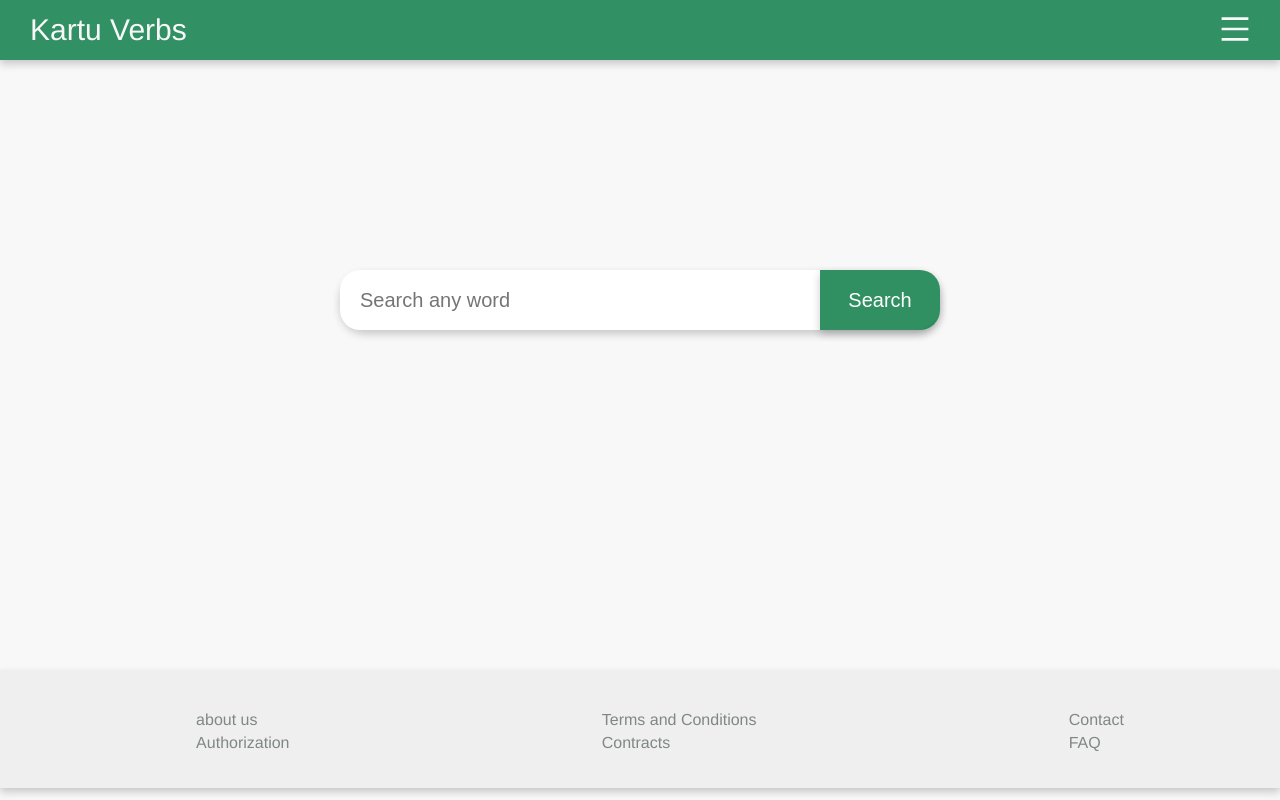
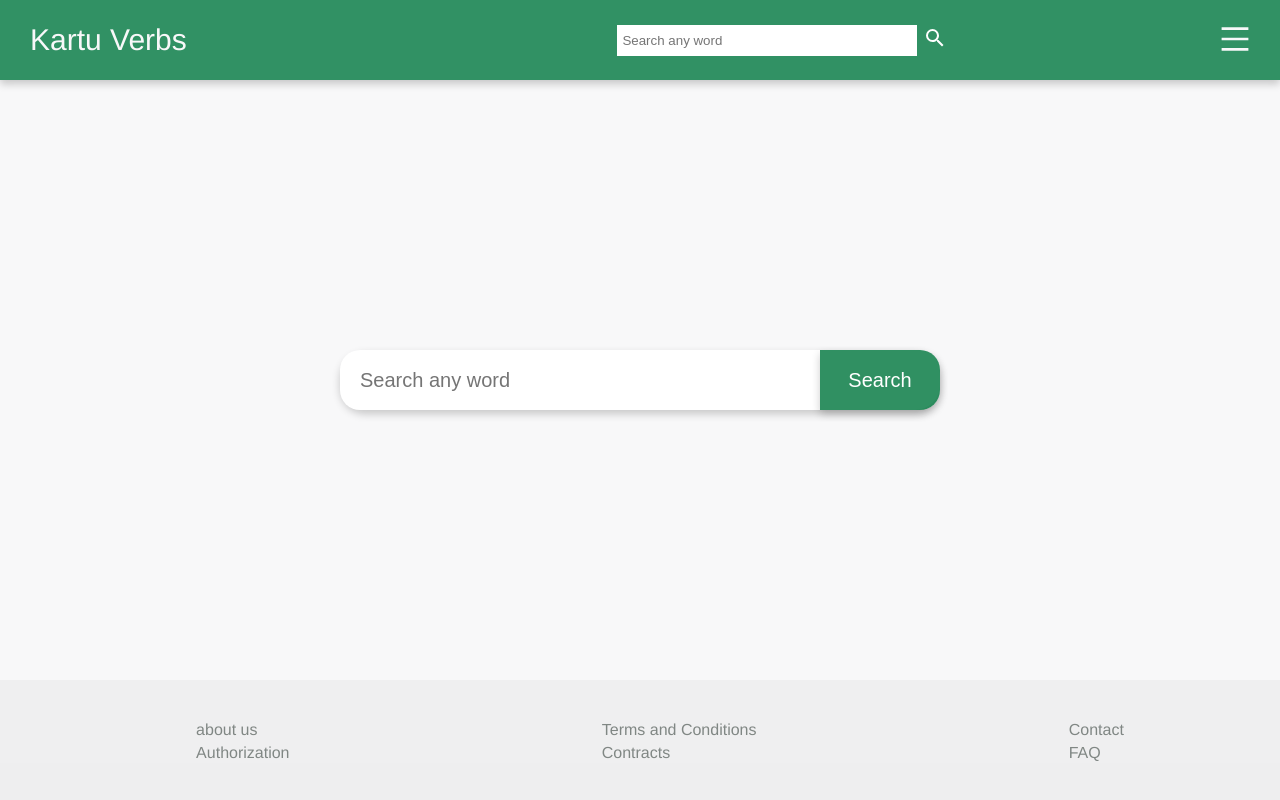
Before and after one commit to Uchaneishvili/kartu-verbs, a React (Create React App) app: page / in a window 1280 px wide. Built offline with nearby package versions, Linux system fonts and the light colour scheme.

Commit message:
header with searchbar is in progress

```diff
--- a/src/components/Footer/Footer.module.css
+++ b/src/components/Footer/Footer.module.css
@@ -4,8 +4,7 @@
 	width: 100%;
 	background-color: #cccccc38;
 	padding: 20px;
-
-	box-shadow: 0px 4px 8px 0px rgba(0, 0, 0, 0.2);
+	height: 15vh;
 }
 
 .StyledWrapper {
--- a/src/components/Header/Header.js
+++ b/src/components/Header/Header.js
@@ -1,13 +1,35 @@
 /** @format */
 
-import React from 'react';
+import React, { useState } from 'react';
 import styles from './Header.module.css';
 import { MenuOutlined } from '@ant-design/icons';
+import { SearchBarIcon } from '../../icons/searchBarIcon';
+import { Form } from 'antd';
 
-function Header() {
+function Header(props) {
+	const [searchValue, setSearchValue] = useState('');
 	return (
 		<div className={styles.nav}>
 			<div className={styles.logoContainer}>Kartu Verbs</div>
+			{props.search && (
+				<div className={styles.searchBarContainer}>
+					<Form className={styles.searchForm}>
+						<input
+							className={styles.searchInput}
+							type='text'
+							defaultValue={searchValue}
+							onChange={(e) => setSearchValue(e.target.value)}
+							placeholder='Search any word'
+						/>
+
+						<button
+							type='submit'
+							className={styles.searchButton}>
+							<SearchBarIcon />
+						</button>
+					</Form>
+				</div>
+			)}
 			<div className={styles.menuContainer}>
 				<MenuOutlined />
 			</div>
--- a/src/components/Header/Header.module.css
+++ b/src/components/Header/Header.module.css
@@ -9,7 +9,7 @@ body {
 }
 
 .nav {
-	height: 60px;
+	height: 10vh;
 	width: 100%;
 	background-color: #00783fcc;
 	position: relative;
@@ -20,7 +20,6 @@ body {
 	justify-content: space-between;
 	align-items: center;
 	color: #f8f8f9;
-
 	box-shadow: 0px 4px 8px 0px rgba(0, 0, 0, 0.2);
 }
 .container {
@@ -56,7 +55,38 @@ body {
 }
 
 .menuContainer,
-.searchBarContainer,
 .logoContainer {
 	padding: 30px;
 }
+
+.searchButton {
+	height: 100%;
+	border: none;
+	background-color: transparent;
+	color: white;
+	font-size: 20px;
+	cursor: pointer;
+}
+
+.searchBarContainer {
+	width: 500px;
+	display: flex;
+	flex-direction: row;
+	flex-wrap: nowrap;
+	align-content: center;
+	justify-content: flex-end;
+	align-items: center;
+	height: 30px;
+}
+
+.searchInput {
+	width: 300px;
+	border: none;
+	box-sizing: border-box;
+	outline: none;
+	padding: 5px;
+}
+
+.searchForm {
+	display: flex;
+}
--- a/src/components/MainContent/SearchBar.js
+++ /dev/null
@@ -1,39 +0,0 @@
-import React, { useState } from "react";
-import styles from "./SearchBar.module.css";
-
-import SearchIcon from "../../icons/searchBarIcon";
-
-const SearchBar = () => {
-  const [searchTerm, setSearchTerm] = useState("");
-
-  const handleChange = (event) => {
-    setSearchTerm(event.target.value);
-  };
-
-  const handleSubmit = (event) => {
-    event.preventDefault();
-    console.log(`Searching for: ${searchTerm}`);
-  };
-
-  return (
-    <>
-      <form onSubmit={handleSubmit} className={styles.searchForm}>
-        <input
-          type="text"
-          value={searchTerm}
-          onChange={handleChange}
-          placeholder="Search any word"
-          autoFocus
-        />
-
-        <button type="submit" className={styles.searchButtom}>
-
-      {/* <SearchIcon /> */}
-          Search
-        </button>
-      </form>
-    </>
-  );
-};
-
-export default SearchBar;
--- a/src/components/MainContent/SearchBar.module.css
+++ /dev/null
@@ -1,45 +0,0 @@
-.searchForm {
-  position: absolute;
-  display: flex;
-  position: absolute;
-  top: 40%;
-  left: 50%;
-  transform: translate(-50%, -50%);
-  height: 60px;
-  width: 600px;
-  border-radius: 25px;
-  background-color: #f2f2f2;
-  box-shadow: 0px 4px 8px 0px rgba(0, 0, 0, 0.2);
-}
-
-.searchForm > input {
-  height: 100%;
-  width: 80%;
-  border: none;
-  font-size: 20px;
-  padding-left: 20px;
-  box-sizing: border-box;
-  border-radius: 20px;
-  border-top-right-radius: 0;
-  border-bottom-right-radius: 0;
-}
-.searchForm > input:focus {
-  outline: none;
-}
-
-.searchButtom {
-  height: 100%;
-  width: 20%;
-  border: none;
-  background-color: #00783fcc;
-  color: white;
-  font-size: 20px;
-  cursor: pointer;
-  border-radius: 20px;
-
-  border-left: 20px;
-  border-top-left-radius: 0;
-  border-bottom-left-radius: 0;
-
-  box-shadow: 0px 4px 8px 0px rgba(0, 0, 0, 0.2);
-}
--- /dev/null
+++ b/src/components/SearchBar/SearchBar.js
@@ -0,0 +1,43 @@
+/** @format */
+
+import React, { useState } from 'react';
+import styles from './SearchBar.module.css';
+import { Form } from 'antd';
+
+const SearchBar = () => {
+	const [searchTerm, setSearchTerm] = useState('');
+
+	const handleChange = (event) => {
+		setSearchTerm(event.target.value);
+	};
+
+	const handleSubmit = (event) => {
+		event.preventDefault();
+		console.log(`Searching for: ${searchTerm}`);
+	};
+
+	return (
+		<div className={styles.searchContainer}>
+			<Form
+				onSubmit={handleSubmit}
+				className={styles.searchForm}>
+				<input
+					className={styles.searchInput}
+					type='text'
+					value={searchTerm}
+					onChange={handleChange}
+					placeholder='Search any word'
+					autoFocus
+				/>
+
+				<button
+					type='submit'
+					className={styles.searchButton}>
+					Search
+				</button>
+			</Form>
+		</div>
+	);
+};
+
+export default SearchBar;
--- /dev/null
+++ b/src/components/SearchBar/SearchBar.module.css
@@ -0,0 +1,51 @@
+/** @format */
+
+.searchContainer {
+	display: flex;
+	height: 100%;
+	flex-direction: row;
+	flex-wrap: nowrap;
+	align-content: center;
+	justify-content: center;
+	align-items: center;
+}
+
+.searchForm {
+	height: 60px;
+	width: 600px;
+	border-radius: 25px;
+	background-color: #f2f2f2;
+	box-shadow: 0px 4px 8px 0px rgba(0, 0, 0, 0.2);
+}
+
+.searchForm > input {
+	height: 100%;
+	width: 80%;
+	border: none;
+	font-size: 20px;
+	padding-left: 20px;
+	box-sizing: border-box;
+	border-radius: 20px;
+	border-top-right-radius: 0;
+	border-bottom-right-radius: 0;
+}
+.searchForm > input:focus {
+	outline: none;
+}
+
+.searchButton {
+	height: 100%;
+	width: 20%;
+	border: none;
+	background-color: #00783fcc;
+	color: white;
+	font-size: 20px;
+	cursor: pointer;
+	border-radius: 20px;
+
+	border-left: 20px;
+	border-top-left-radius: 0;
+	border-bottom-left-radius: 0;
+
+	box-shadow: 0px 4px 8px 0px rgba(0, 0, 0, 0.2);
+}
--- a/src/components/page.module.css
+++ b/src/components/page.module.css
@@ -1,7 +1,6 @@
+/** @format */
+
 .wrapper {
-  height: 75vh !important;
-  margin-bottom: 10px;
-  position: relative;
+	position: relative;
+	height: 75vh;
 }
-
-/*this is for demo only*/
--- a/src/icons/searchBarIcon.js
+++ b/src/icons/searchBarIcon.js
@@ -1,13 +1,15 @@
 /** @format */
 
-const SearchBarIcon = () => {
-  return (
-    <svg width="24px" height="24px" viewBox="0 0 24 24">
-      <path
-        fill="#666666"
-        d="M9.5,3A6.5,6.5 0 0,1 16,9.5C16,11.11 15.41,12.59 14.44,13.73L14.71,14H15.5L20.5,19L19,20.5L14,15.5V14.71L13.73,14.44C12.59,15.41 11.11,16 9.5,16A6.5,6.5 0 0,1 3,9.5A6.5,6.5 0 0,1 9.5,3M9.5,5C7,5 5,7 5,9.5C5,12 7,14 9.5,14C12,14 14,12 14,9.5C14,7 12,5 9.5,5Z"
-      />
-    </svg>
-  );
+export const SearchBarIcon = () => {
+	return (
+		<svg
+			width='24px'
+			height='24px'
+			viewBox='0 0 24 24'>
+			<path
+				fill='#ffffff'
+				d='M9.5,3A6.5,6.5 0 0,1 16,9.5C16,11.11 15.41,12.59 14.44,13.73L14.71,14H15.5L20.5,19L19,20.5L14,15.5V14.71L13.73,14.44C12.59,15.41 11.11,16 9.5,16A6.5,6.5 0 0,1 3,9.5A6.5,6.5 0 0,1 9.5,3M9.5,5C7,5 5,7 5,9.5C5,12 7,14 9.5,14C12,14 14,12 14,9.5C14,7 12,5 9.5,5Z'
+			/>
+		</svg>
+	);
 };
-export default SearchBarIcon;
--- a/src/pages/Mainpage/Mainpage.js
+++ b/src/pages/Mainpage/Mainpage.js
@@ -1,15 +1,15 @@
 /** @format */
 
-import React from "react";
-import Page from "../../components/page";
-import Header from "../../components/Header/Header";
-import Footer from "../../components/Footer/Footer";
-import SearchBar from "../../components/MainContent/SearchBar.js";
+import React from 'react';
+import Page from '../../components/page';
+import Header from '../../components/Header/Header';
+import Footer from '../../components/Footer/Footer';
+import SearchBar from '../../components/SearchBar/SearchBar.js';
 
 function Mainpage() {
 	return (
 		<>
-      <Header />
+			<Header search={true} />
 
 			<Page>
 				<SearchBar />
```
Lines whose indentation alone changed are shown as unchanged.
